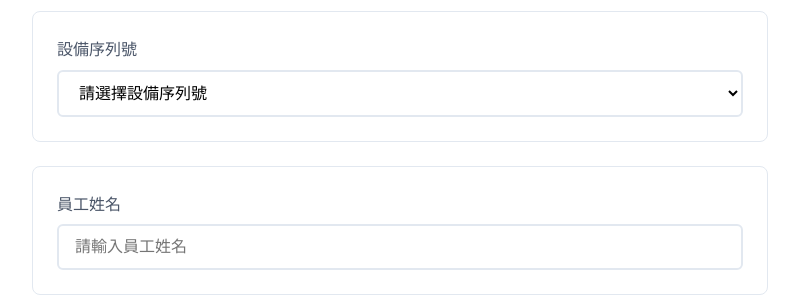
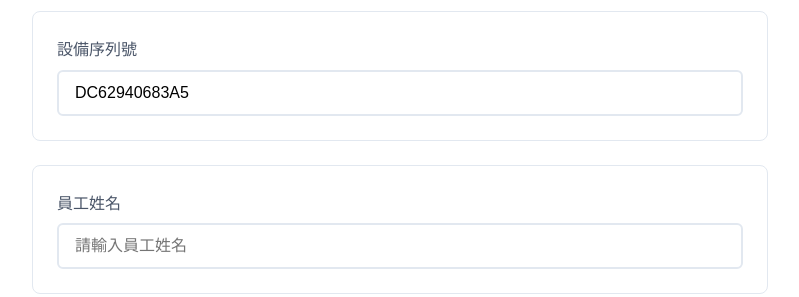
Before and after one commit to a90060400/web, a plain HTML site: page index.html in a window 1280 px wide. Shown: the part 136-433 px from the top of the page, 240-1039 px from the left. Drawn offline with Linux system fonts and the light colour scheme; no server answers.

Commit message:
Update index.html

```diff
--- a/index.html
+++ b/index.html
@@ -218,9 +218,7 @@
 
         <div class="form-group">
             <label>設備序列號</label>
-            <select id="machine_id" class="form-select">
-                <option value="">請選擇設備序列號</option>
-            </select>
+            <input type="text" id="machine_id" value="DC62940683A5" readonly class="form-select">
         </div>
 
         <div class="form-group">
```
